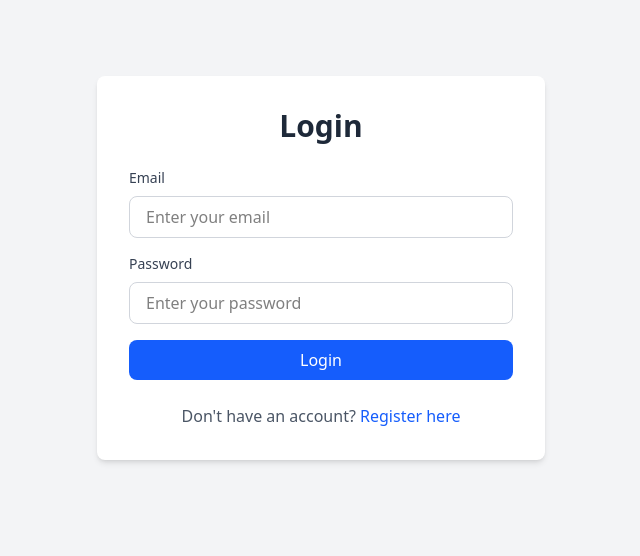
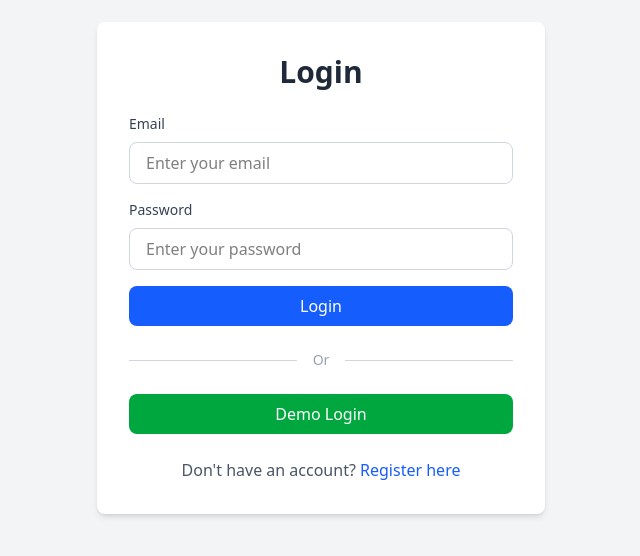
Before and after one commit to Saikiran-Avusula/notes-api-frontend, a React (Vite) app: page /login in a window 1280 px wide. Shown: the part 132-688 px from the top of the page, without its empty margins (319-959 px from the left). Built offline with nearby package versions, Linux system fonts and the light colour scheme.

Commit message:
added demo login code in login.jsx

```diff
--- a/src/pages/Login.jsx
+++ b/src/pages/Login.jsx
@@ -21,6 +21,24 @@ function Login() {
       navigate('/notes');
     } catch (err) {
       setError(err.response?.data?.error || 'Login failed. Please check your credentials.');
+    } finally {
+      setLoading(false);
+    }
+  };
+
+  const handleDemoLogin = async () => {
+    setError('');
+    setLoading(true);
+    setEmail('demo@example.com');
+    setPassword('demo123');
+
+    try {
+      const response = await login({ email: 'demo@example.com', password: 'demo123' });
+      localStorage.setItem('token', response.data.token);
+      localStorage.setItem('userName', response.data.name);
+      navigate('/notes');
+    } catch (err) {
+      setError(err.response?.data?.error || 'Demo login failed. Please try again.');
     } finally {
       setLoading(false);
     }
@@ -73,6 +91,21 @@ function Login() {
           >
             {loading ? 'Logging in...' : 'Login'}
           </button>
+
+          <div className="relative flex py-2 items-center">
+            <div className="flex-grow border-t border-gray-300"></div>
+            <span className="flex-shrink-0 mx-4 text-gray-400 text-sm">Or</span>
+            <div className="flex-grow border-t border-gray-300"></div>
+          </div>
+
+          <button
+            type="button"
+            onClick={handleDemoLogin}
+            disabled={loading}
+            className="w-full bg-green-600 text-white py-2 px-4 rounded-lg hover:bg-green-700 disabled:bg-green-300 transition duration-200 font-medium"
+          >
+            Demo Login
+          </button>
         </form>
 
         <p className="text-center text-gray-600 mt-6">
```
